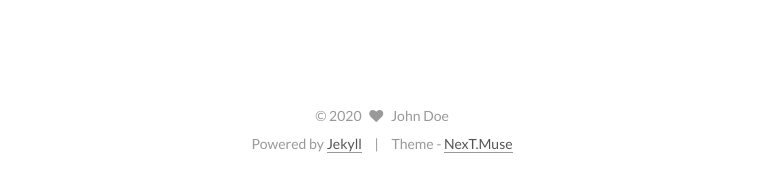
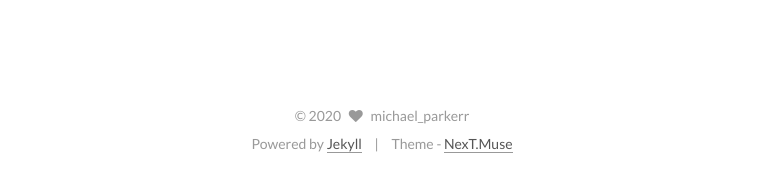
Before and after one commit to michaelparkerr/kimc.github.io, a Jekyll site: the page built from index.html, in a window 1280 px wide. Shown: the part 4679-4854 px from the top of the page, without its empty margins (258-1021 px from the left). Built offline with Jekyll 4.4.1, drawn with Linux system fonts in a browser that asks for light colours; emoji names are drawn with the system emoji font; the list of posts is cut into pages by our own code.

Commit message:
Update _config.yml

```diff
--- a/_config.yml
+++ b/_config.yml
@@ -7,7 +7,7 @@
 title: Crypto_academy
 subtitle:
 description:
-author: John Doe
+author: michael_parkerr
 # Support language: de, en, fr-FR, id, ja, ko, pt-BR, pt, ru, zh-Hans, zh-hk, zh-tw
 language: ko
 date_format: '%Y-%m-%d'
```
